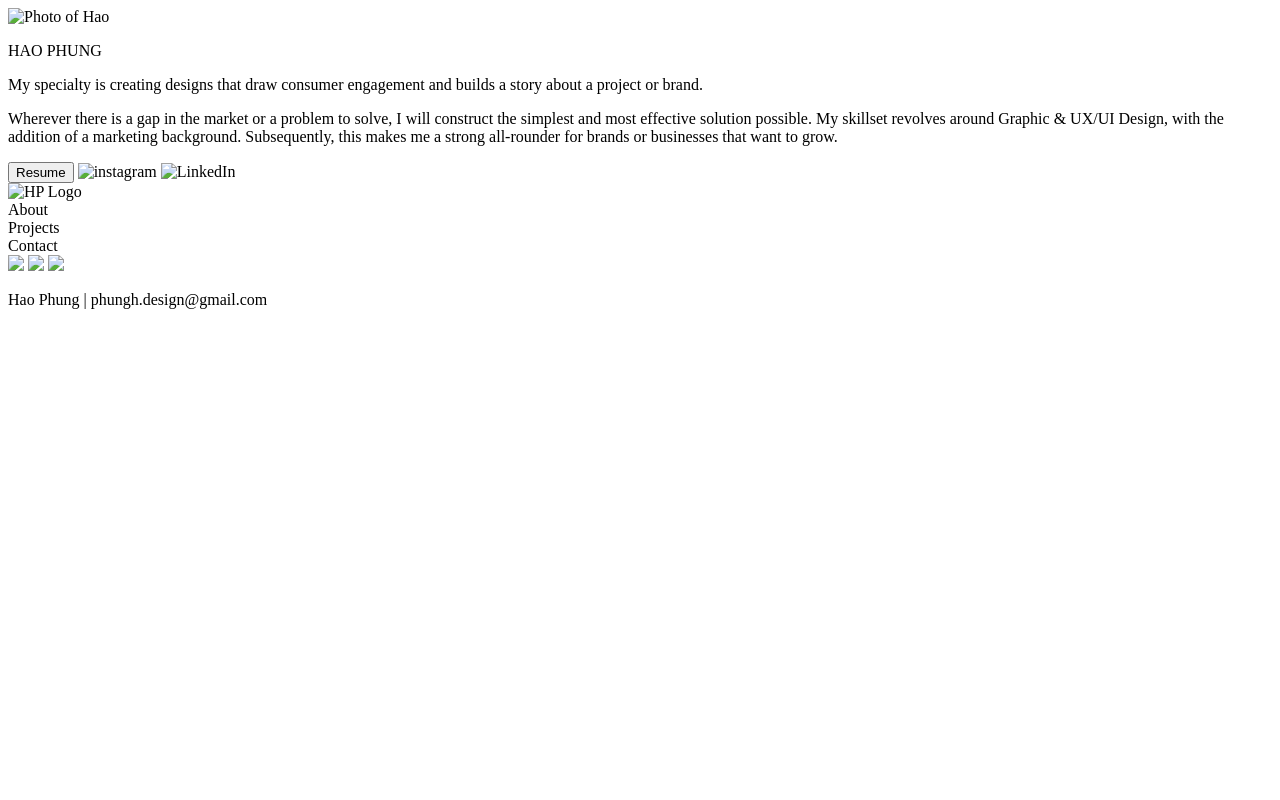
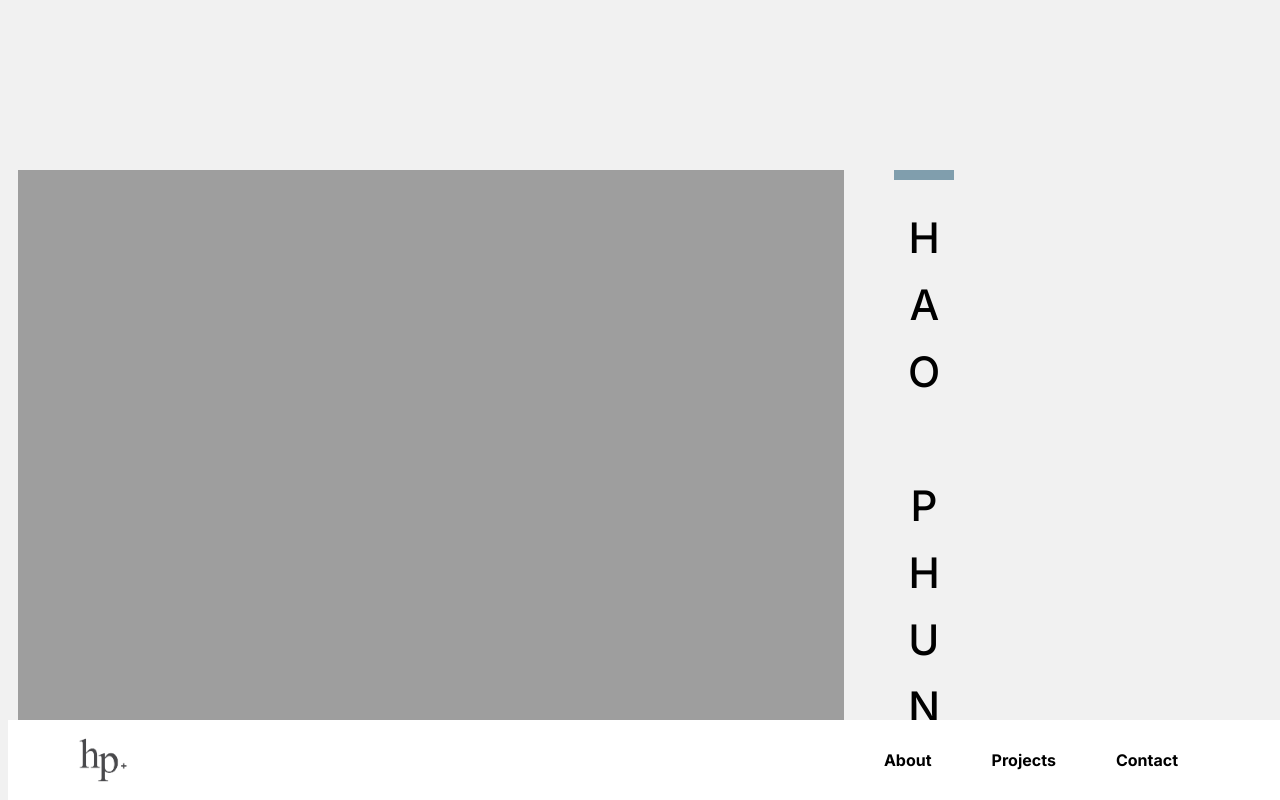
Before and after one commit to haowy-design/UX_UI_HW_17, a plain HTML site: page index.html in a window 1280 px wide. Shown: the top 800 px of the page. Drawn offline with Linux system fonts and the light colour scheme; the site is published under a folder, as on GitHub Pages, so addresses that start at the root find nothing.

Commit message:
Module 17: Challenge V1.1
Updated the '/' as it may be impacting how the stylesheet appears on gitHub

```diff
--- a/index.html
+++ b/index.html
@@ -5,7 +5,7 @@
     <meta http-equiv="X-UA-Compatible" content="IE=edge" />
     <meta name="viewport" content="width=device-width, initial-scale=1.0" />
     <title>Module 17: Portfolio</title>
-    <link rel="stylesheet" href="/css/index.css" />
+    <link rel="stylesheet" href="css/index.css" />
     <script>
       (function (d) {
         var config = {
@@ -47,7 +47,7 @@
   <body>
     <section class="grid-container">
       <div class="heroImage">
-        <img src="/images/Photo of Hao.png" class="photo" alt="Photo of Hao" />
+        <img src="images/Photo of Hao.png" class="photo" alt="Photo of Hao" />
       </div>
 
       <div class="aboutMe">
@@ -71,12 +71,12 @@
       <div class="socialMedia">
         <button>Resume</button>
         <img
-          src="/images/Instagram Vector.png"
+          src="images/Instagram Vector.png"
           class="socialMediaIcon"
           alt="instagram"
         />
         <img
-          src="/images/LinkedIn Vector.png"
+          src="images/LinkedIn Vector.png"
           class="socialMediaIcon"
           alt="LinkedIn"
         />
@@ -84,7 +84,7 @@
     </section>
 
     <header>
-      <img src="/images/Main Logo - Grey.png" class="logo" alt="HP Logo" />
+      <img src="images/Main Logo - Grey.png" class="logo" alt="HP Logo" />
       <section class="navBar">
         <div class="navBarLinks">About</div>
         <div class="navBarLinks">Projects</div>
@@ -95,15 +95,15 @@
     <footer>
       <section class="socialMediaFooter">
         <img
-          src="/images/Pinterest - Negative.png"
+          src="images/Pinterest - Negative.png"
           class="socialMediaIconFooter"
         />
         <img
-          src="/images/Instagram - Negative.png"
+          src="images/Instagram - Negative.png"
           class="socialMediaIconFooter"
         />
         <img
-          src="/images/LinkedIn - Negative.png"
+          src="images/LinkedIn - Negative.png"
           class="socialMediaIconFooter"
         />
       </section>
```
